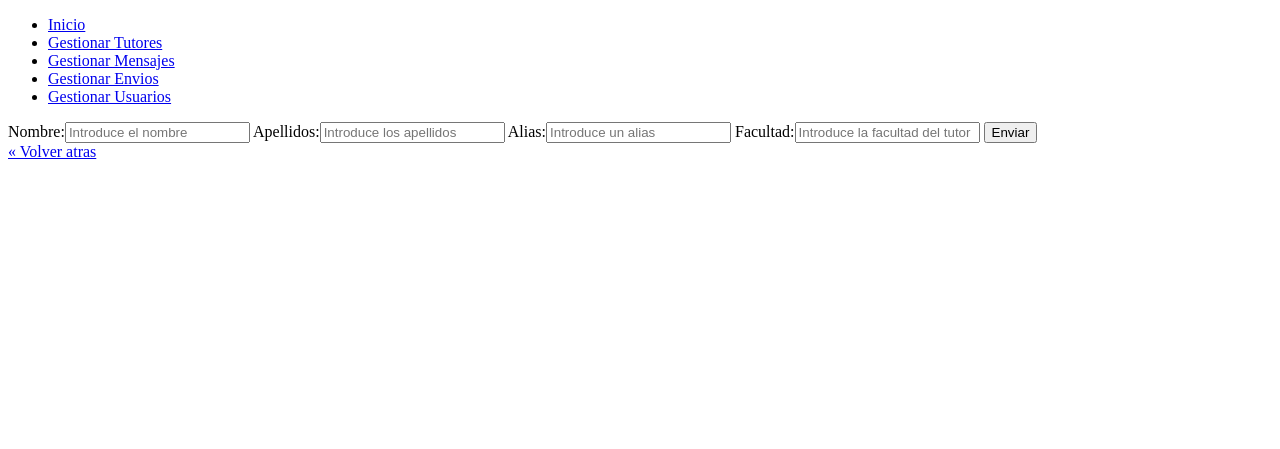
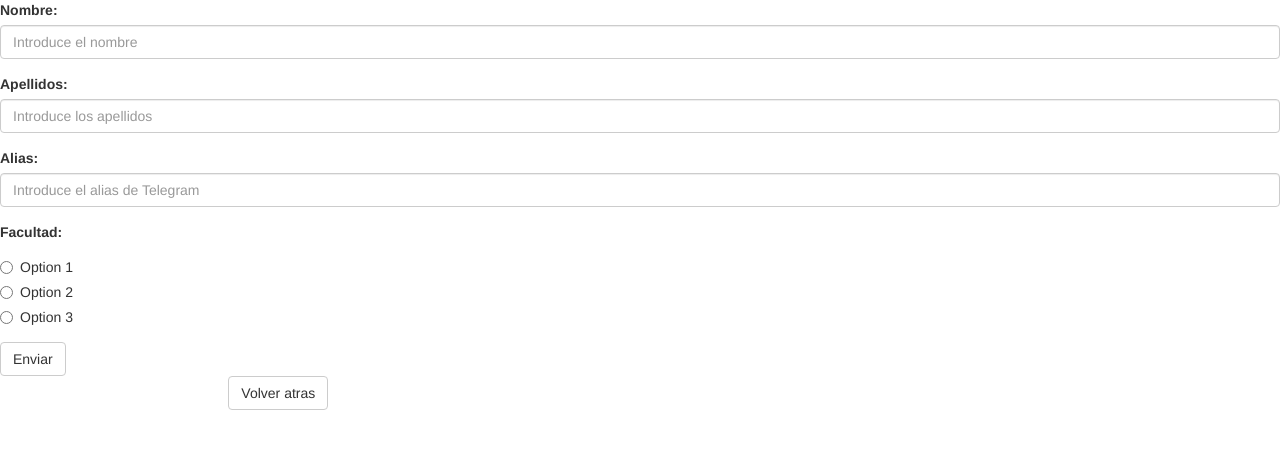
Before and after one commit to DalandrinDev/Mensajeria, a PHP site: page /GestionTutores/ModificarTutor.php in a window 1280 px wide. Shown: the top 449 px of the page. Run offline with PHP 8.4, Linux system fonts and the light colour scheme; some libraries are stand-ins or nearby versions.

Commit message:
Nueva actualizacion

```diff
--- a/PHP/GestionTutores/ModificarTutor.php
+++ b/PHP/GestionTutores/ModificarTutor.php
@@ -3,36 +3,62 @@
 <html>
 	<head>
 		<meta charset="UTF-8">
-		<link rel="stylesheet" href="../../Recursos/Css/styles.css">
-		<script src="http://code.jquery.com/jquery-latest.min.js" type="text/javascript"></script>
-		<script src="../../Recursos/js/script.js"></script>
-		<title>Mensajeria</title>
+		<meta http-equiv="X-UA-Compatible" content="IE=edge">
+    	<meta name="viewport" content="width=device-width, initial-scale=1">
+		<title>Mensajeria - Modificar Tutor</title>
+
+		<!-- Bootstrap Core CSS -->
+	    <link href="../../Recursos/css/bootstrap.min.css" rel="stylesheet">
+
+	    <!-- Custom CSS -->
+	    <link href="../../Recursos/css/grayscale.css" rel="stylesheet">
+
+	    <!-- Custom Fonts -->
+	    <link href="font-awesome/css/font-awesome.min.css" rel="stylesheet" type="text/css">
+	    <link href="http://fonts.googleapis.com/css?family=Lora:400,700,400italic,700italic" rel="stylesheet" type="text/css">
+	    <link href="http://fonts.googleapis.com/css?family=Montserrat:400,700" rel="stylesheet" type="text/css">
 	</head>
 	<body>
-		<div id='cssmenu'>
-			<ul>
-				<li class='active'><a href='../home.php'><span>Inicio</span></a></li>
-				<li><a href='../GestionTutores/GestionTutores.php'><span>Gestionar Tutores</span></a></li>
-				<li><a href='../GestionMensajes/GestionMensajes.php'><span>Gestionar Mensajes</span></a></li>
-				<li><a href='../GestionEnvios/GestionEnvios.php'><span>Gestionar Envios</span></a></li>
-				<li class='last'><a href='../GestionUsuarios/GestionUsuario.php'><span>Gestionar Usuarios</span></a></li>
-			</ul>
+		<form role="form" method="post" action="EnviarModificarTutor.php">
+			<div class="form-group">
+				<label for="nombre">Nombre:</label>
+				<input type="text" class="form-control" name="nombre" placeholder="Introduce el nombre" pattern="^[A-Za-z0-9_-]{1,15}$" required>
+			</div>
+			<div class="form-group">
+				<label for="apellidos">Apellidos:</label>
+				<input type="text" class="form-control" name="apellidos" placeholder="Introduce los apellidos" pattern="[a-zA-Zñ ]+[a-zA-Zñ]{1,15}" required>
+			</div>
+			<div class="form-group">
+				<label for="nombre">Alias:</label>
+				<input type="text" class="form-control" name="alias" placeholder="Introduce el alias de Telegram" pattern="^@[A-Za-z0-9_-]{1,15}$" required>
+			</div>
+			<div class="form-group">
+				<label for="nombre">Facultad:</label>
+				<div class="radio">
+  					<label>
+  						<input type="radio" name="facultad">Option 1
+  					</label>
+  				</div>
+  				<div class="radio">
+  					<label>
+  						<input type="radio" name="facultad">Option 2
+  					</label>
+  				</div>
+  				<div class="radio">
+  					<label>
+  						<input type="radio" name="facultad">Option 3
+  					</label>
+  				</div>
+			</div>
+			<button type="submit" class="btn btn-default">Enviar</button>
+		</form>
+		<div class="col-lg-8 col-lg-offset-2">
+			<input type="button" class="btn btn-default" onclick="window.history.back();" value="Volver atras">
 		</div>
-		<div class="formulario">
-			<form id="ModificarTutor" action="EnviarModificarTutor.php" name="ModificarTutor" method="post" onsubmit="return validar();"
-			width="150" height="500">
-				<span>Nombre:</span><input type="text" class="nombre" name="nombre" placeholder="Introduce el nombre" pattern="^[A-Za-z0-9_-]{1,15}$" required>
-				<span>Apellidos:</span><input type="text" class="apellidos" name="apellidos" placeholder="Introduce los apellidos" pattern="[a-zA-Zñ ]+[a-zA-Zñ]{1,15}" required>
-				<span>Alias:</span><input type="text" class="alias" name="alias" placeholder="Introduce un alias" pattern="^[A-Za-z0-9_-]{1,15}$" required>
-				<span>Facultad:</span><input type="text" class="facultad" name="facultad" placeholder="Introduce la facultad del tutor" required>
-				<input type="submit" class="boton" value="Enviar">
-			</form>
-		</div>
-	    <a href="javascript:window.history.back();">&laquo; Volver atras</a>
-	    <script type="text/javascript" src="http://code.jquery.com/jquery-latest.min.js"></script>
-		<script src="https://ajax.googleapis.com/ajax/libs/jquery/2.1.4/jquery.min.js"></script>
-		<script type="text/javascript" src="../../recursos/bootstrap/js/bootstrap.js"></script>
-	  	<script type="text/javascript" src="../../recursos/js/main.js"></script>
-		<script type="text/javascript" src="../../recursos/js/jquery.fullpage.js"></script>
+		<script src="../../Recursos/js/jquery.js"></script>
+	    <script src="../../Recursos/js/bootstrap.min.js"></script>
+		<script src="../../Recursos/js/jquery.easing.min.js"></script>
+	    <script type="text/javascript" src="https://maps.googleapis.com/maps/api/js?key=AIzaSyCRngKslUGJTlibkQ3FkfTxj3Xss1UlZDA&sensor=false"></script>
+		<script src="../../Recursos/js/grayscale.js"></script>
 	</body>
 </html>
--- a/PHP/GestionUsuarios/EliminarUsuario.php
+++ b/PHP/GestionUsuarios/EliminarUsuario.php
@@ -3,5 +3,5 @@
 	include '../conectar.php';
 	session_start();
 	$resultado=mysqli_query($link, "DELETE FROM usuarios WHERE claveusuarios='{$_SESSION['idusuarios']}'");
-	header("location: GestionUsuarios.php");
+	header("location: /home.php");
 ?>
--- a/PHP/GestionUsuarios/EnviarAgregarUsuario.php
+++ b/PHP/GestionUsuarios/EnviarAgregarUsuario.php
@@ -6,5 +6,5 @@
     $contrasena = md5($_POST['contrasena']);
 	$resultado="INSERT INTO usuarios VALUES(NULL, '$nombre', '$apellido', '$contrasena')";
 	$insertar = mysqli_query($link, $resultado);
-	header("location: GestionUsuarios.php");
+	header("location: ../home.php");
 ?>
```
